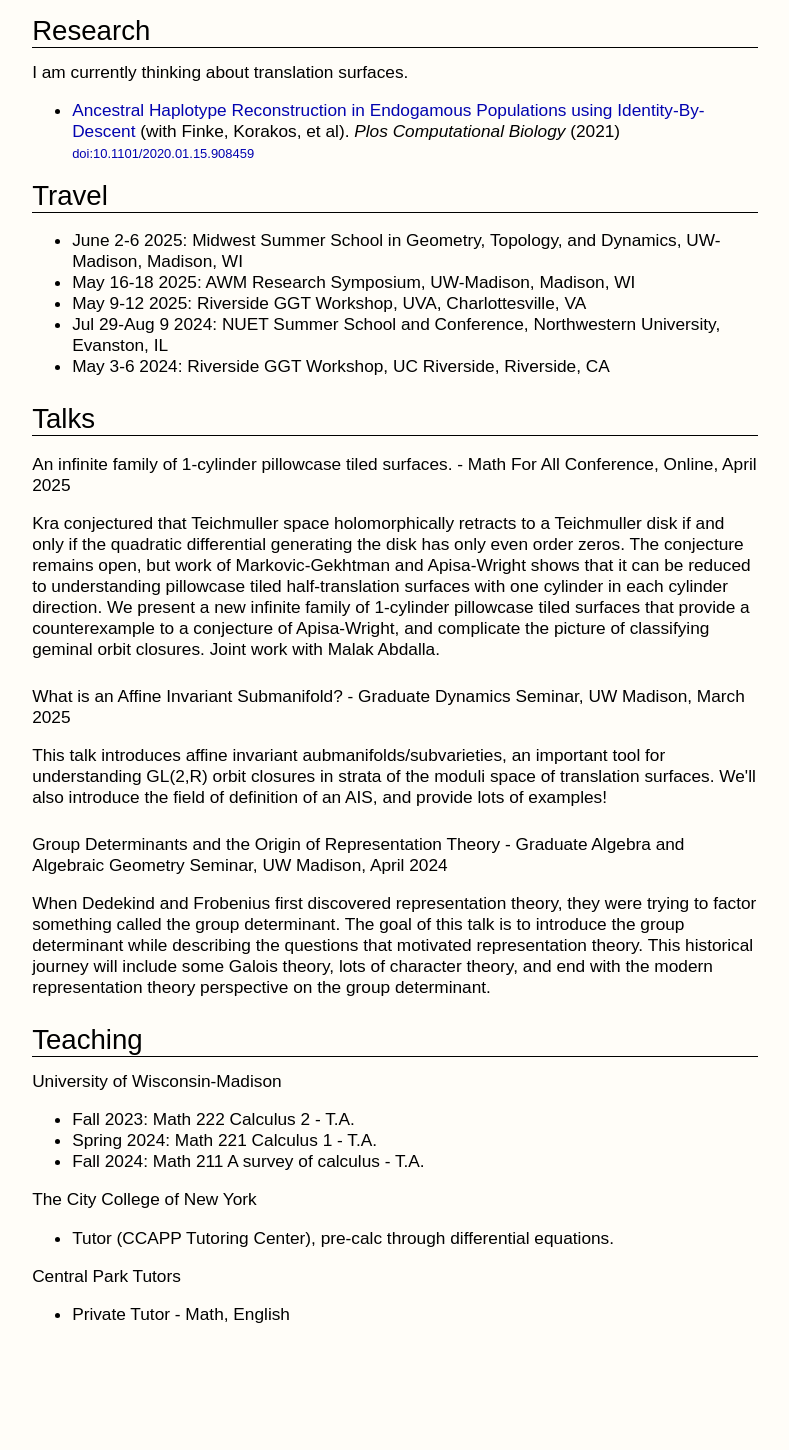
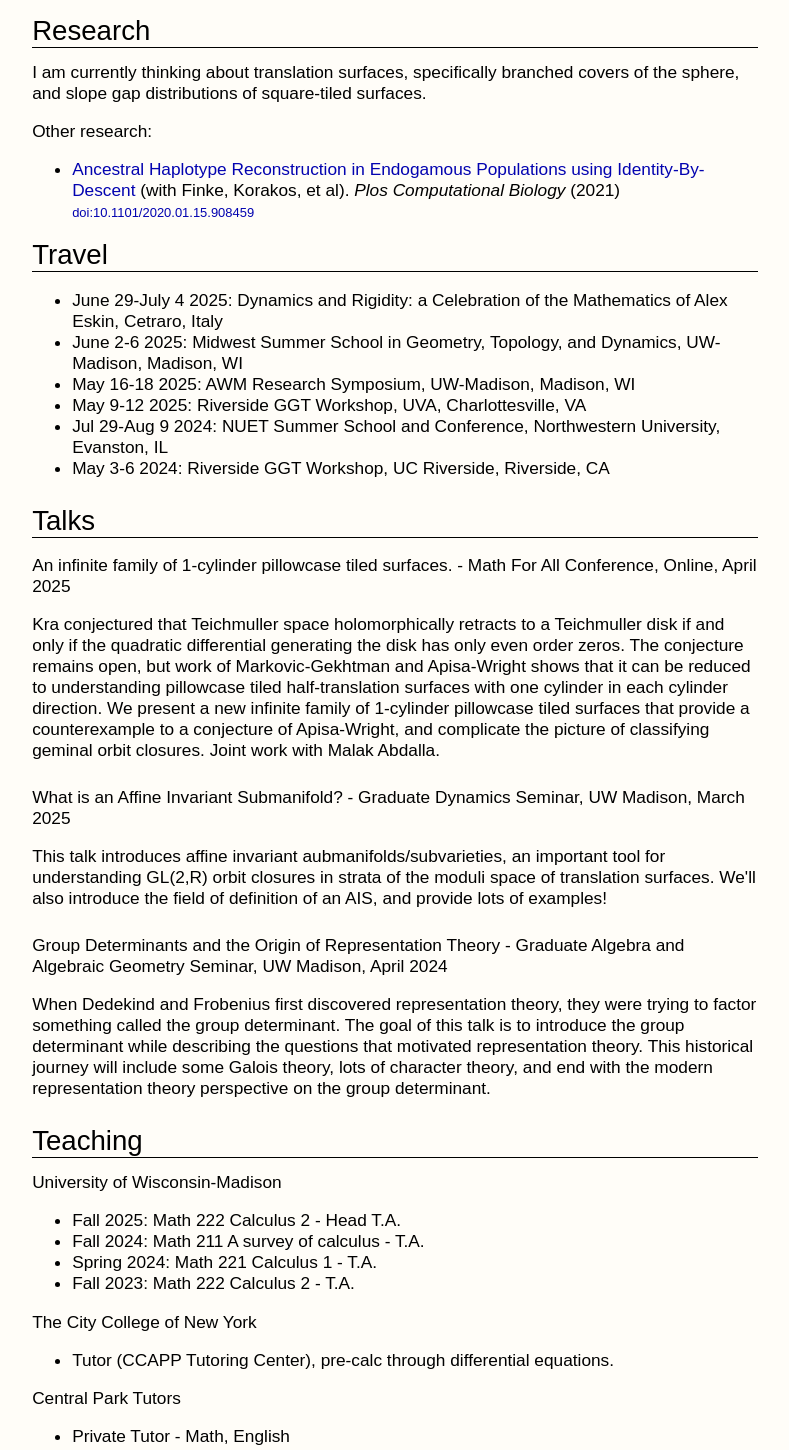
Before and after one commit to gabcbrown/math-website, a plain HTML site: page index.html in a window 1280 px wide. Shown: the part 760-2210 px from the top of the page, without its empty margins (245-1034 px from the left). Drawn offline with Linux system fonts and the light colour scheme; a web font is replaced by a local one.

Commit message:
update info

```diff
--- a/index.html
+++ b/index.html
@@ -49,19 +49,20 @@
 
 <div id="research">
 <h3>Research</h3>
-I am currently thinking about translation surfaces.
-
+I am currently thinking about translation surfaces, specifically branched covers of the sphere, and slope gap distributions of square-tiled surfaces.
+<p>Other research:
 <ul class="wide">
   <li><a href="https://www.biorxiv.org/content/10.1101/2020.01.15.908459v2">Ancestral Haplotype Reconstruction in Endogamous Populations using Identity-By-Descent</a> (with Finke, Korakos, et al).   <span class="journal-name">Plos Computational Biology</span> (2021)<br>
     <a href="https://doi.org/10.1371/journal.pcbi.1008638" class="doi">doi:10.1101/2020.01.15.908459</a>
   </li>
-</ul>
+</ul></p>
 
 
 
 <div id="travel">
 	<h3> Travel</h3>
 	<ul>
+		<li><b>June 29-July 4 2025:</b> Dynamics and Rigidity: a Celebration of the Mathematics of Alex Eskin, Cetraro, Italy  </li>
 		<li><b>June 2-6 2025:</b> Midwest Summer School in Geometry, Topology, and Dynamics, UW-Madison, Madison, WI</li>
 		<li><b>May 16-18 2025:</b> AWM Research Symposium, UW-Madison, Madison, WI</li>
 		<li><b>May 9-12 2025:</b> Riverside GGT Workshop, UVA, Charlottesville, VA</li>
@@ -87,9 +88,10 @@ I am currently thinking about translation surfaces.
 		<h3>Teaching</h3>
 		University of Wisconsin-Madison
 		<ul>
+		<li>Fall 2025: Math 222 Calculus 2 - Head T.A.</li>
+		<li>Fall 2024: Math 211 A survey of calculus - T.A.</li>
+		<li>Spring 2024: Math 221 Calculus 1 - T.A.</li>
 		<li>Fall 2023: Math 222 Calculus 2 - T.A.</li>
-		<li>Spring 2024: Math 221 Calculus 1 - T.A.</li>
-		<li>Fall 2024: Math 211 A survey of calculus - T.A.</li>
 		</ul>
 
 		The City College of New York
```
